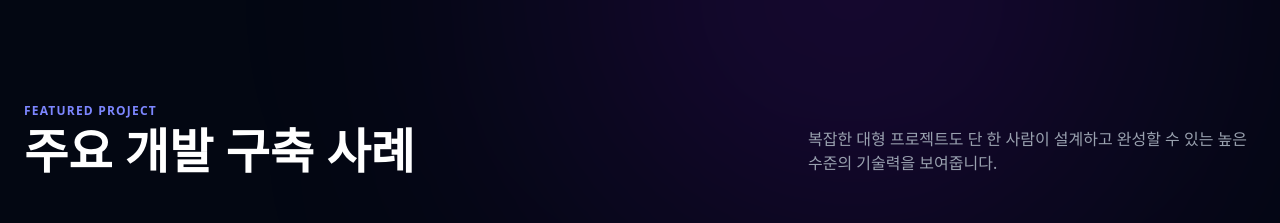
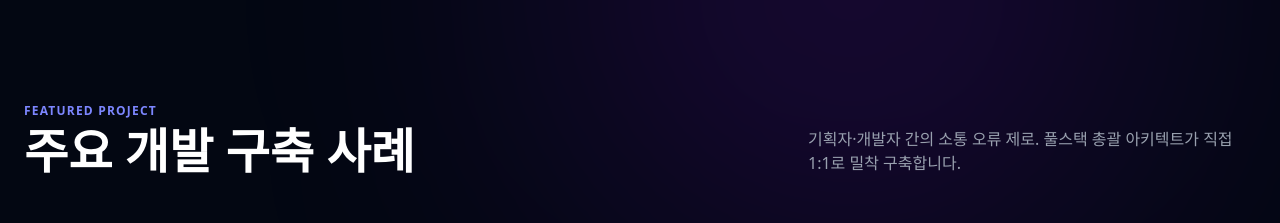
Before and after one commit to taemuntech/taemun-net, a Next.js app: page / in a window 1280 px wide. Shown: the part 1480-1703 px from the top of the page. Built offline with nearby package versions, Linux system fonts and the light colour scheme.

Commit message:
copy_update

```diff
--- a/src/app/page.tsx
+++ b/src/app/page.tsx
@@ -159,7 +159,7 @@ export default function Home() {
             <h2 className="text-3xl md:text-5xl font-extrabold text-white">주요 개발 구축 사례</h2>
           </div>
           <p className="text-gray-400 text-sm md:text-base max-w-md mt-4 md:mt-0">
-            복잡한 대형 프로젝트도 단 한 사람이 설계하고 완성할 수 있는 높은 수준의 기술력을 보여줍니다.
+            기획자·개발자 간의 소통 오류 제로. 풀스택 총괄 아키텍트가 직접 1:1로 밀착 구축합니다.
           </p>
         </div>
 
```
